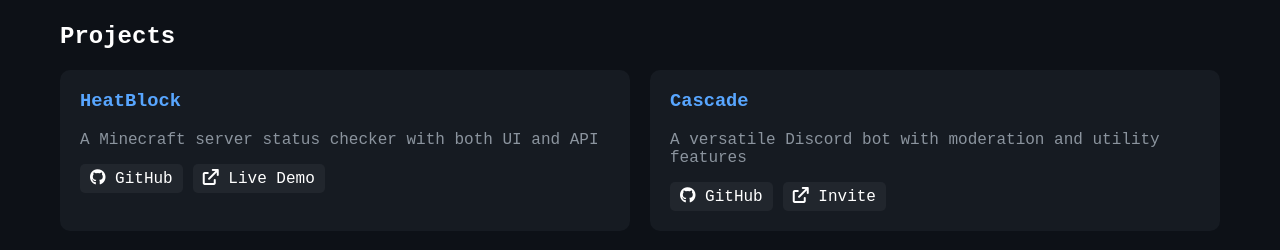
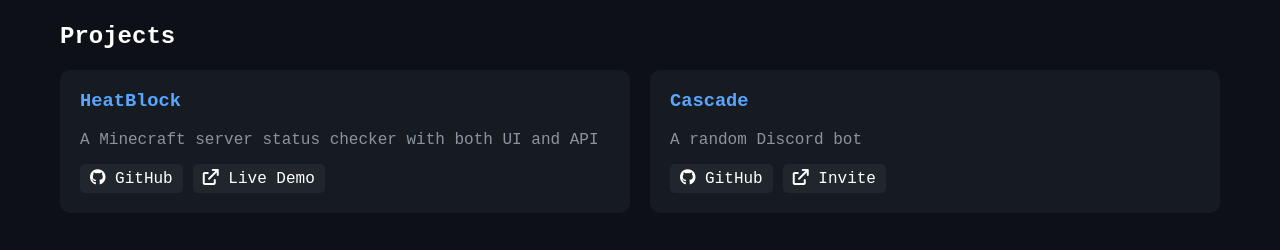
Before and after one commit to EducatedSuddenBucket/educatedsuddenbucket.github.io, a plain HTML site: page index.html in a window 1280 px wide. Shown: the part 526-776 px from the top of the page. Drawn offline with Linux system fonts and the light colour scheme.

Commit message:
Changed description of the cascade bot

```diff
--- a/index.html
+++ b/index.html
@@ -244,7 +244,7 @@
                     </div>
                     <div class="project-card">
                         <h3>Cascade</h3>
-                        <p>A versatile Discord bot with moderation and utility features</p>
+                        <p>A random Discord bot</p>
                         <div class="project-links">
                             <a href="https://github.com/EducatedSuddenBucket/Cascade"><i class="fab fa-github"></i> GitHub</a>
                             <a href="https://discord.com/oauth2/authorize?client_id=1283690429593813002"><i class="fas fa-external-link"></i> Invite</a>
```
